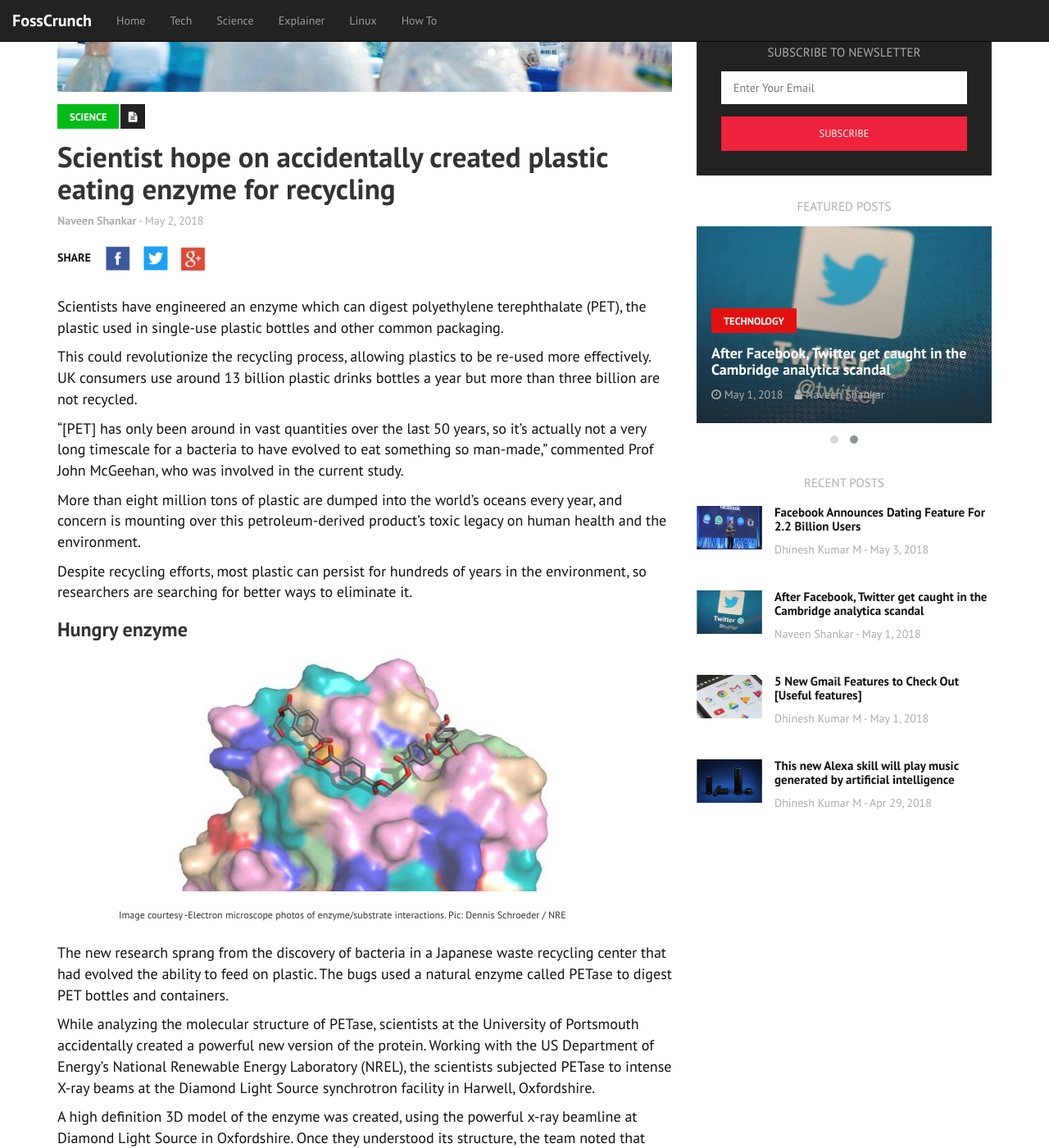
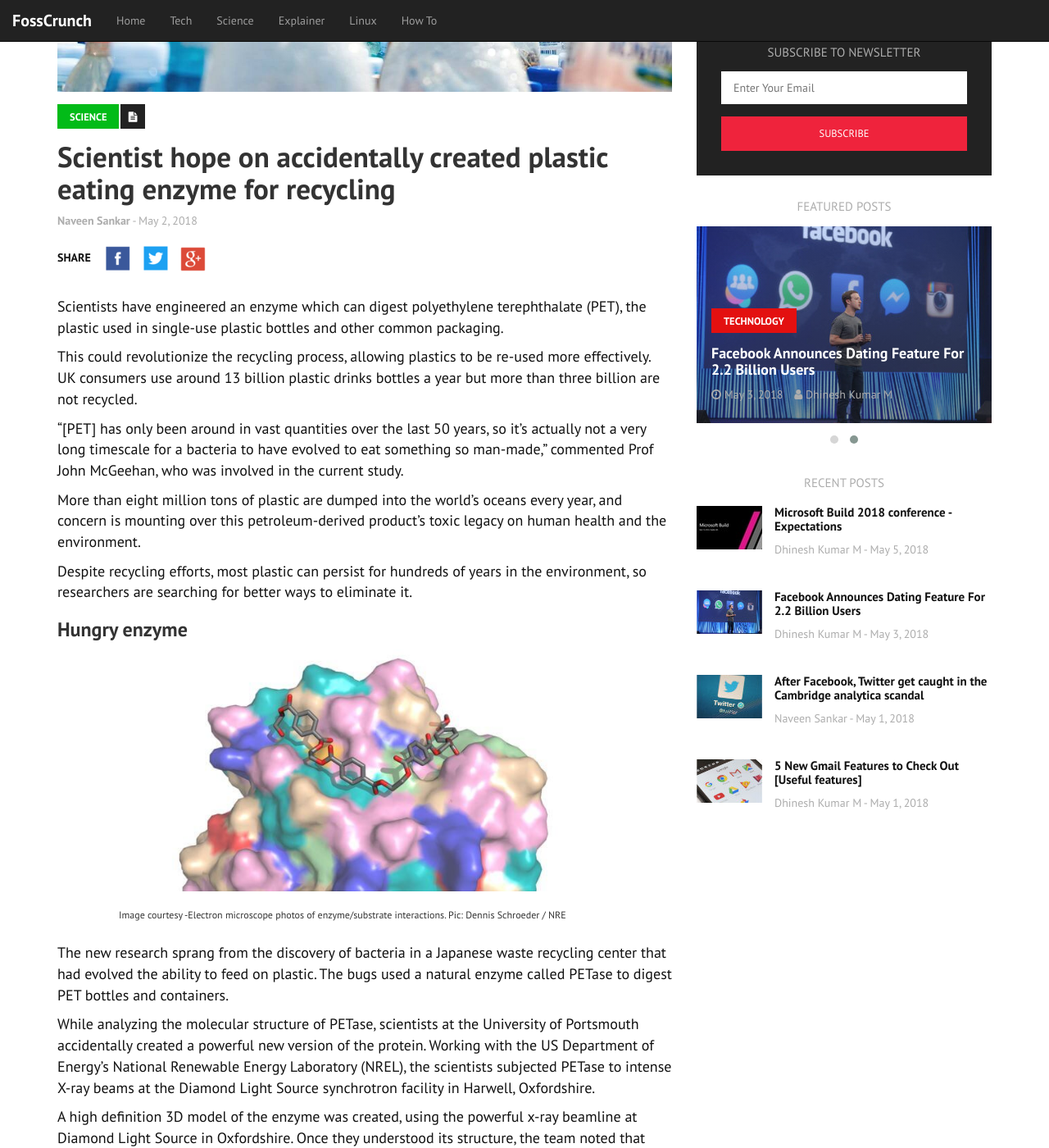
Before and after one commit to FossCrunch/Pro, a Jekyll site: the page built from _posts/Science/2018-05-02-Scientist hope on accidentally created plastic eating enzyme for recycling.md, in a window 1280 px wide and 1400 px high, scrolled down 503 px. Shown: the whole window at 82% size. Built offline with Jekyll 4.4.1, drawn with Linux system fonts in a browser that asks for light colours.

Commit message:
Microsoft 06/05

```diff
--- a/_posts/Science/2018-05-02-Scientist hope on accidentally created plastic eating enzyme for recycling.md
+++ b/_posts/Science/2018-05-02-Scientist hope on accidentally created plastic eating enzyme for recycling.md
@@ -4,7 +4,7 @@
 date: 2018-05-02 08:30
 category: Science
 tags: Plastics Oceans Pollution india-news World-news Environment Microbiology Science Biology
-author: Naveen Shankar
+author: Naveen Sankar
 permalink: plastic-eating-enzyme/
 description: Scientists have engineered an enzyme which can digest polyethylene terephthalate (PET), the plastic used in single-use plastic bottles and other common packaging.
 imageurl: /assets/img/2018-05-02-plastic-enzyme.jpg
--- a/_posts/Technology/2018-05-01-After Facebook, Twitter get caught in the Cambridge analytica scandal.md
+++ b/_posts/Technology/2018-05-01-After Facebook, Twitter get caught in the Cambridge analytica scandal.md
@@ -4,7 +4,7 @@
 date: 2018-05-01 10:30
 category: Technology
 tags: twitter cambridge-analytica scandal facebook-scandal Social-Media Analytica Donald-Trump-presidential-campaign
-author: Naveen Shankar
+author: Naveen Sankar
 permalink: twitter-cambridge-analytica-scandal/
 description: After the Facebook data scandal, it has now come to notice that Twitter had also sold users' data to a Cambridge Analytica researcher who gathered the data of nearly 87 million Facebook users without their knowledge.
 imageurl: /assets/img/2018-05-01-twitter-scandal.jpg
--- /dev/null
+++ b/_posts/Technology/2018-05-05-Microsoft Build 2018 conference - Expectations.md
@@ -0,0 +1,62 @@
+---
+layout: article
+title: Microsoft Build 2018 conference - Expectations
+date: 2018-05-05 17:00
+category: Technology
+tags: AI Azure Build Build2018 gadgetry gadgets gear microsoft personal-computing personalcomputing Windows Windows10
+author: Dhinesh Kumar M
+permalink: microsoft-build-2018-conference/
+description: Some of the major updates we’re expecting to see at Microsoft Build 2018 teases of Redstone 5 (the codename for the next major Windows 10 update), Windows Mixed Reality updates and some AI news.
+imageurl: /assets/img/2018-05-05-microsoft-build.jpg
+thumbimageurl: /assets/img/thumbnail/2018-05-05-microsoft-build.jpg
+sideimg: /assets/img/sideimg/2018-05-05-microsoft-build.jpg
+post: true
+---
+
+Microsoft Build is starting in just a few days, and with it we’ll see what Microsoft has in store for us in the coming year. The annual event, like <strong>Google I/O</strong> (which starts just one day later), is a celebration of the company's developer community. That means you can expect plenty of technical details and on-stage coding during the two keynotes, which will be led by Microsoft CEO <strong>Satya Nadella</strong> and operating systems head <strong>Joe Belfiore.</strong>
+<br>
+
+Some of the major updates we’re expecting to see at Microsoft Build 2018 teases of <strong>Redstone 5</strong> (the codename for the next major Windows 10 update), Windows Mixed Reality updates and some AI news. It’s unlikely that Microsoft will announce anything beyond software, so you shouldn’t be expecting the next Surface devices here.
+<br>
+
+<h3><b>How to watch</b></h3>
+If you cannot travel to Seattle to attend the event in-person, you can fortunately watch the keynotes for free right <strong><a href="https://news.microsoft.com/build2018/">here</a></strong> from the comfort of your home. You’ll be able to catch them live on May 7 and 8 with sessions starting around 4.30pm UK time, which is 8.30am local time (Seattle).
+<br>
+
+Ok, Now lets dive in, What we could expect in Microsoft Build 2018.
+<br>
+
+<h3><b>Artifical Intelligence</b></h3>
+
+AI is one of the biggest things in the tech industry in 2018, and Microsoft has already made huge steps to capitalize on it – and you can be sure it’ll be a huge focus at Microsoft Build 2018.
+<br>
+
+we expect to hear a lot more about <strong>Windows ML</strong>, the machine-learning platform that arrived alongside last month's Windows 10 update. Windows Machine Learning (Windows ML) is an API allows developers to incorporate machine learning models into their apps. And, because WinML is a relatively recent technology, we’re expecting Microsoft to go into a lot of detail about it.
+<br>
+
+Microsoft has made huge strides in bringing artificial intelligence to its consumer products recently. Its <strong>Cortana</strong> virtual assistant is steadily getting smarter (it's certainly more useful on a desktop than Siri). we expect a lot of sessions to focus around AI, its capabilities and maybe some new features.
+<br>
+
+<h3><b>Windows Mixed Reality</b></h3>
+
+<div class="article-main-img artimg2">
+		<img src="{{ site.baseurl }}/assets/img/2018-05-05-microsoft-build-1.jpg" alt="{{page.tags | join: ', '}}">
+</div>
+
+After launching Windows <strong>Mixed Reality </strong>last fall, alongside a slew of headsets from PC makers like HP, Acer and Samsung, Microsoft has been surprisingly quiet about the state of its VR and AR platform. The fact that many headsets have gotten drastically cheaper in just a few months.
+<br>
+
+We’re not sure exactly what Microsoft has planned for Mixed Reality in Redstone 5 and beyond, but we’re expecting to at least see a continuation of their recent efforts to improve performance and ease-of-use.
+<br>
+
+<h3><b>Azure Cloud</b></h3>
+
+Azure, Microsoft’s cloud computing service, has always been a big piece of the Build conferences and we see no reason for the trend to stop now and one thing is clear, Its cloud business is booming. So don't be surprised if the company spends a large chunk of time at Build talking about how it can make Azure better for developers. But for brands and businesses, it's yet another way to ensure their apps and online services are stable, secure and can withstand a potential onslaught of demand.
+<br>
+
+<h3><b>IoT devices</b></h3>
+
+The Internet of Things (IoT) is the new buzzing word in the tech world, and Microsoft might not want to be left behind. Earlier this month, Microsoft announced that they’ll spend a <strong>$5 billion</strong> on IoT over the next four years. Microsoft trying to implement its Cortana virtual assistant into more devices – perhaps even announcing some new hardware partnerships.
+<br>
+
+Thanks to the Cortana Skills Kit, Cortana is more capable than ever before – and even cares if you live or die. So, we should see Cortana improve over time, it has a huge install base, after all – it’s a potential goldmine. At Build, the company is expected to talk about what new IoT-related stuff they have developed.
```
Also changed, not shown: assets/img/2018-05-05-microsoft-build-1.jpg (added), assets/img/2018-05-05-microsoft-build.jpg (added), assets/img/sideimg/2018-05-05-microsoft-build.jpg (added), assets/img/thumbnail/2018-05-05-microsoft-build.jpg (added).
